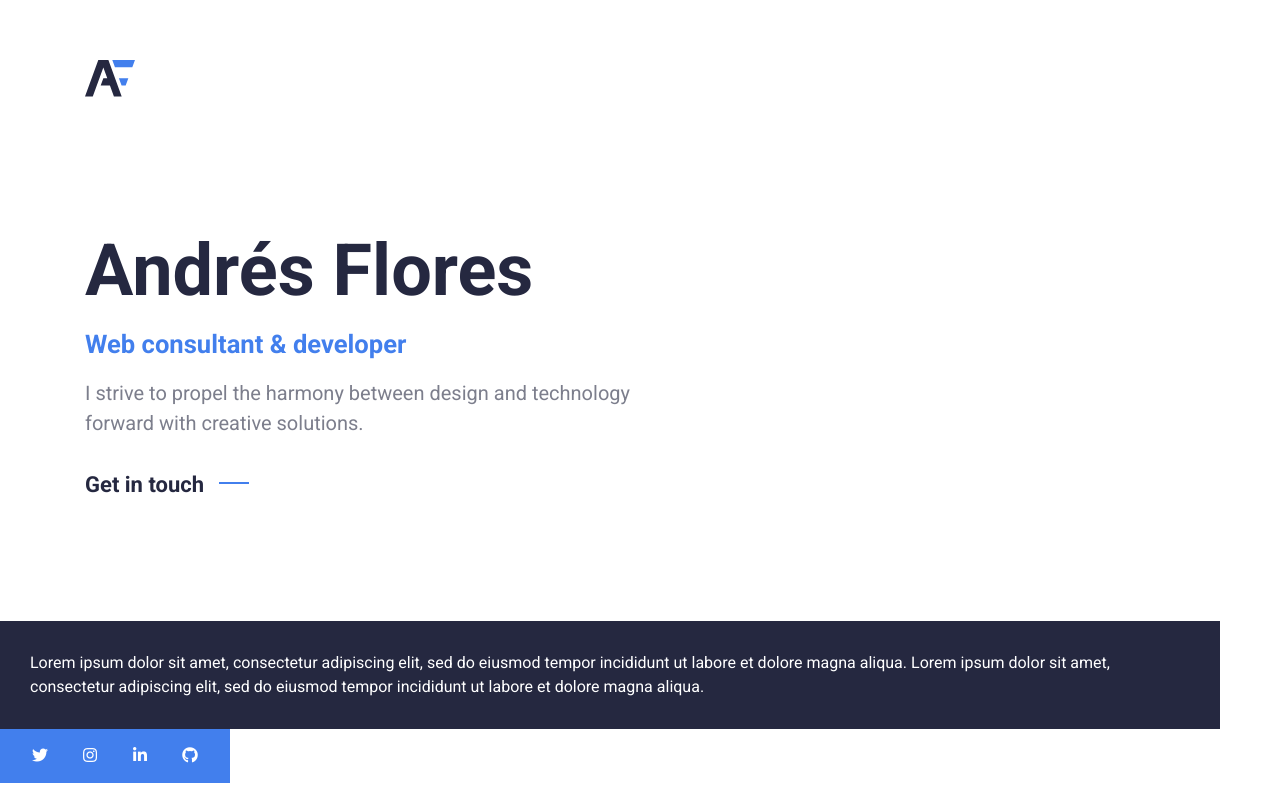
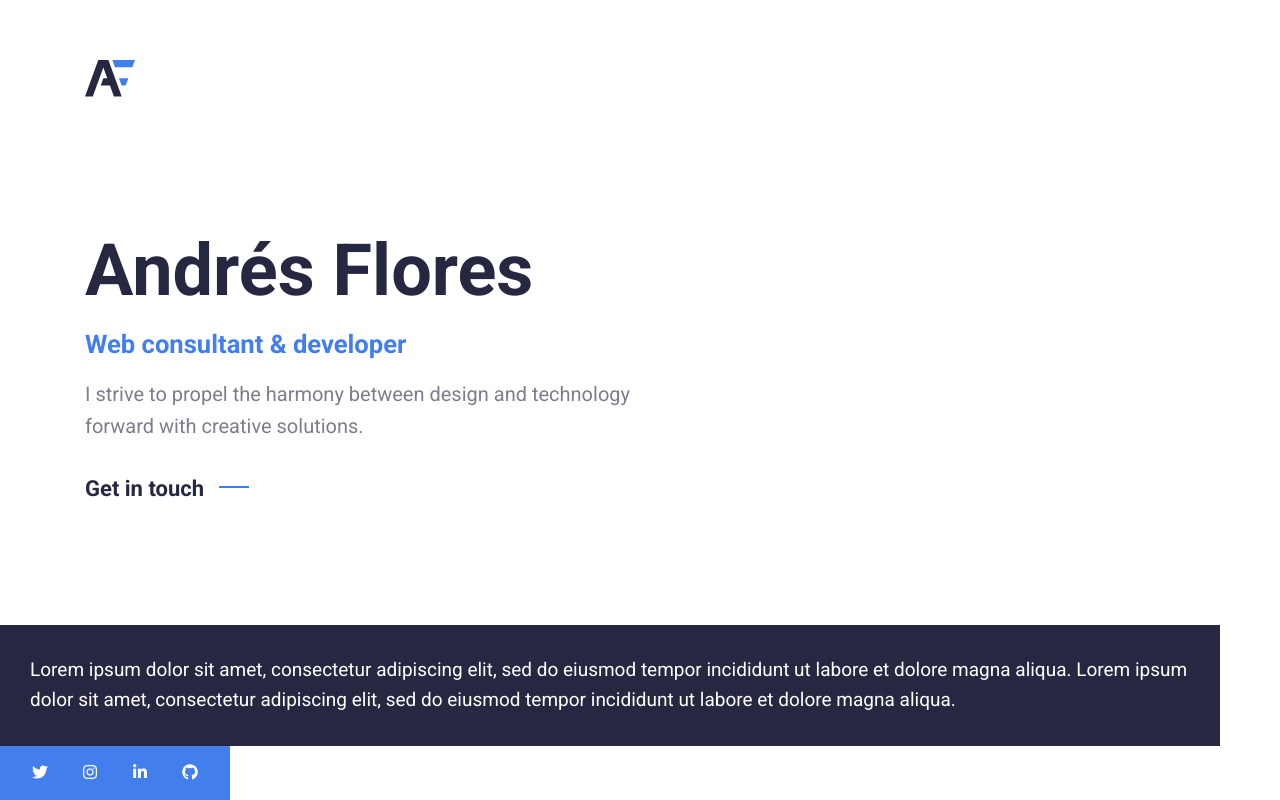
Before and after one commit to andresfloresdev/andresflores.ca, a Nuxt app: page / in a window 1280 px wide. Shown: the top 800 px of the page. Built offline with nearby package versions, Linux system fonts and the light colour scheme.

Commit message:
Tweak base p styles

```diff
--- a/assets/styles/vendors/default.scss
+++ b/assets/styles/vendors/default.scss
@@ -44,7 +44,11 @@ h3 {
 }
 
 p {
-  line-height: 1.5;
+  line-height: 1.6;
+
+  @include media-breakpoint-up(lg) {
+    font-size: 1.1875rem;
+  }
 
   @include media-breakpoint-up(xxl) {
     font-size: 1.375rem;
```
